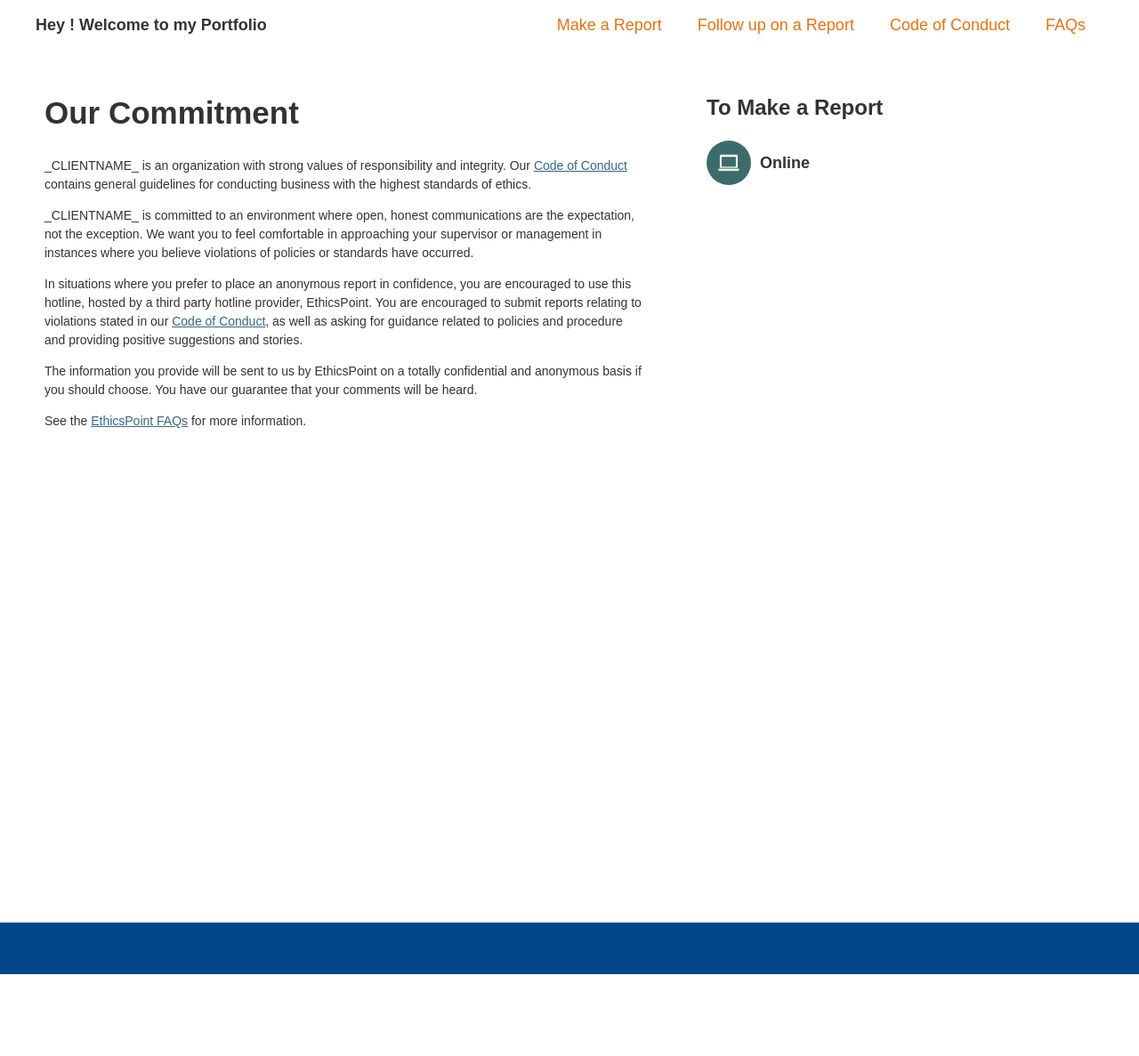
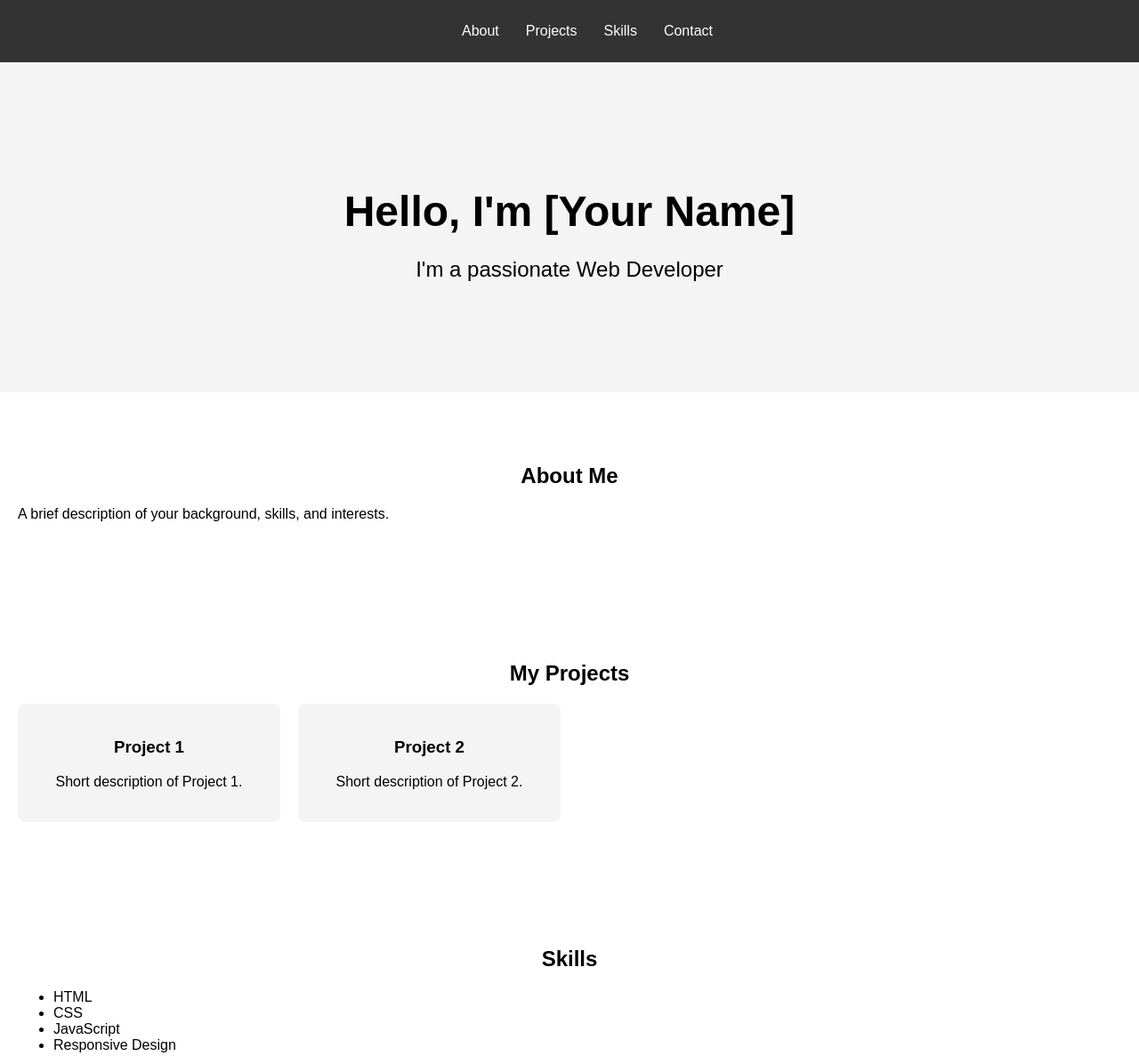
Before and after one commit to abhishek-2608/project1, a plain HTML site: page index.html in a window 1280 px wide. Shown: the top 1187 px of the page at 89% size. Before the commit the page ends 1095 px from the top, so only its background shows below. Drawn offline with Linux system fonts and the light colour scheme.

Commit message:
Portfolio Template

```diff
--- a/index.html
+++ b/index.html
@@ -1,66 +1,142 @@
-<!DOCTYPE html PUBLIC "-//W3C//DTD XHTML 1.0 Strict//EN" "http://www.w3.org/TR/xhtml1/DTD/xhtml1-strict.dtd">
-<html xmlns="http://www.w3.org/1999/xhtml" xml:lang="en" lang="en">
+<!DOCTYPE html>
+<html lang="en">
+<head>
+    <meta charset="UTF-8">
+    <meta name="viewport" content="width=device-width, initial-scale=1.0">
+    <title>My Portfolio</title>
+    <link rel="stylesheet" href="styles.css">
+    <style>
+      /* styles.css */
 
-<head>
-  <title>Abhishek's Portfolio</title>
-  <meta http-equiv="content-type" content="text/html;charset=utf-8" />
-  <meta http-equiv="cache-control" content="no-cache" />
-  <meta name="robots" content="noindex, nofollow" />
-  <link rel="shortcut icon" href="/domain/en/images/transparent.ico" />
-  <link rel="stylesheet" type="text/css" href="ciCLIENT.css" />
+body {
+    font-family: Arial, sans-serif;
+    margin: 0;
+    padding: 0;
+    box-sizing: border-box;
+}
+
+header {
+    background-color: #333;
+    padding: 10px 0;
+    color: #fff;
+}
+
+nav ul {
+    list-style-type: none;
+    display: flex;
+    justify-content: center;
+}
+
+nav ul li {
+    margin: 0 15px;
+}
+
+nav ul li a {
+    color: #fff;
+    text-decoration: none;
+}
+
+#hero {
+    background-color: #f4f4f4;
+    text-align: center;
+    padding: 100px 20px;
+}
+
+#hero h1 {
+    margin-bottom: 10px;
+    font-size: 3rem;
+}
+
+#hero p {
+    font-size: 1.5rem;
+}
+
+section {
+    padding: 60px 20px;
+}
+
+h2 {
+    text-align: center;
+    margin-bottom: 20px;
+}
+
+#projects .project-grid {
+    display: grid;
+    grid-template-columns: repeat(auto-fill, minmax(250px, 1fr));
+    gap: 20px;
+}
+
+#projects .project {
+    background-color: #f4f4f4;
+    padding: 20px;
+    border-radius: 8px;
+    text-align: center;
+}
+
+footer {
+    text-align: center;
+    padding: 20px;
+    background-color: #333;
+    color: #fff;
+}
+
+    </style>
 </head>
+<body>
+    <header>
+        <nav>
+            <ul>
+                <li><a href="#about">About</a></li>
+                <li><a href="#projects">Projects</a></li>
+                <li><a href="#skills">Skills</a></li>
+                <li><a href="#contact">Contact</a></li>
+            </ul>
+        </nav>
+    </header>
 
-<body>
-  <div id="epLang" class="contain"></div>
-  <header>
-    <div class="contain flex">
-      <h3>Hey ! Welcome to my Portfolio</h3>
-      <nav>
-        <a
-          href="/domain/media/en/gui/_CLIENTID_/issues.html?clientid=_CLIENTID_&locationid=-1&override=yes&agreement=no" style="color:#ef700c;">Make
-          a Report</a>
-        <a href="/domain/en/login.asp" class="follow-up-link" style="color:#ef700c;">Follow up on a Report</a>
-        <a href="/code.pdf" rel="newwindow" style="color:#ef700c;">Code of Conduct</a>
-        <a href="faq.pdf" rel="newwindow" style="color:#ef700c;">FAQs</a>
-      </nav>
-    </div>
-  </header>
-  <div id="epAttention" class="fill"></div>
-  <main class="contain">
-    <section>
-      <div class="col-left">
-        <h1 class="top">Our Commitment</h1>
-        <p>_CLIENTNAME_ is an organization with strong values of responsibility and integrity. Our <a href="code.pdf"
-            rel="newwindow">Code of Conduct</a> contains general guidelines for conducting business with the highest
-          standards of ethics.</p>
-        <p>_CLIENTNAME_ is committed to an environment where open, honest communications are the expectation, not the
-          exception. We want you to feel comfortable in approaching your supervisor or management in instances where you
-          believe violations of policies or standards have occurred.</p>
-        <p>In situations where you prefer to place an anonymous report in confidence, you are encouraged to use this
-          hotline, hosted by a third party hotline provider, EthicsPoint. You are encouraged to submit reports relating
-          to violations stated in our <a href="code.pdf" rel="newwindow">Code of Conduct</a>, as well as asking for
-          guidance related to policies and procedure and providing positive suggestions and stories.</p>
-        <p>The information you provide will be sent to us by EthicsPoint on a totally confidential and anonymous basis
-          if you should choose. You have our guarantee that your comments will be heard.</p>
-        <p class="bottom">See the <a href="faq.pdf" rel="newwindow">EthicsPoint FAQs</a> for more information.</p>
-      </div>
-      <div class="col-right">
-        <h2 class="top">To Make a Report</h2>
-        <div class="image-text-container">
-          <img src="./transparent-laptop.png"/>
-          <h3>Online</h3>
+    <section id="hero">
+        <h1>Hello, I'm [Your Name]</h1>
+        <p>I'm a passionate Web Developer</p>
+    </section>
+
+    <section id="about">
+        <h2>About Me</h2>
+        <p>A brief description of your background, skills, and interests.</p>
+    </section>
+
+    <section id="projects">
+        <h2>My Projects</h2>
+        <div class="project-grid">
+            <div class="project">
+                <h3>Project 1</h3>
+                <p>Short description of Project 1.</p>
+            </div>
+            <div class="project">
+                <h3>Project 2</h3>
+                <p>Short description of Project 2.</p>
+            </div>
+            <!-- Add more projects as needed -->
         </div>
-      </div>
     </section>
-  </main>
-  <footer id="epNAVEXFooter" style="background-color: #004787;">
-    <h3 id="epEmergency" class="bottom" style="color: aliceblue;"></h3>
-  </footer>
-  <script type="text/javascript" src="https://secure.ethicspoint.com/domain/media/shared/ciCommon3.js"></script>
-  <script type="text/javascript" src="https://secure.ethicspoint.com/domain/media/shared/ciLangEN.js"></script>
-  <script type="text/javascript" src="https://secure.ethicspoint.com/domain/media/shared/ciPhoneNumbers3.js"></script>
-  <script type="text/javascript" src="https://secure.ethicspoint.com/domain/media/shared/ciDP3.js"></script>
-  <script type="text/javascript" src="ciClientVars.js"></script>
+
+    <section id="skills">
+        <h2>Skills</h2>
+        <ul>
+            <li>HTML</li>
+            <li>CSS</li>
+            <li>JavaScript</li>
+            <li>Responsive Design</li>
+            <!-- Add more skills as needed -->
+        </ul>
+    </section>
+
+    <section id="contact">
+        <h2>Contact Me</h2>
+        <p>Email: your.email@example.com</p>
+    </section>
+
+    <footer>
+        <p>&copy; 2024 [Your Name]. All rights reserved.</p>
+    </footer>
 </body>
-
 </html>
```
